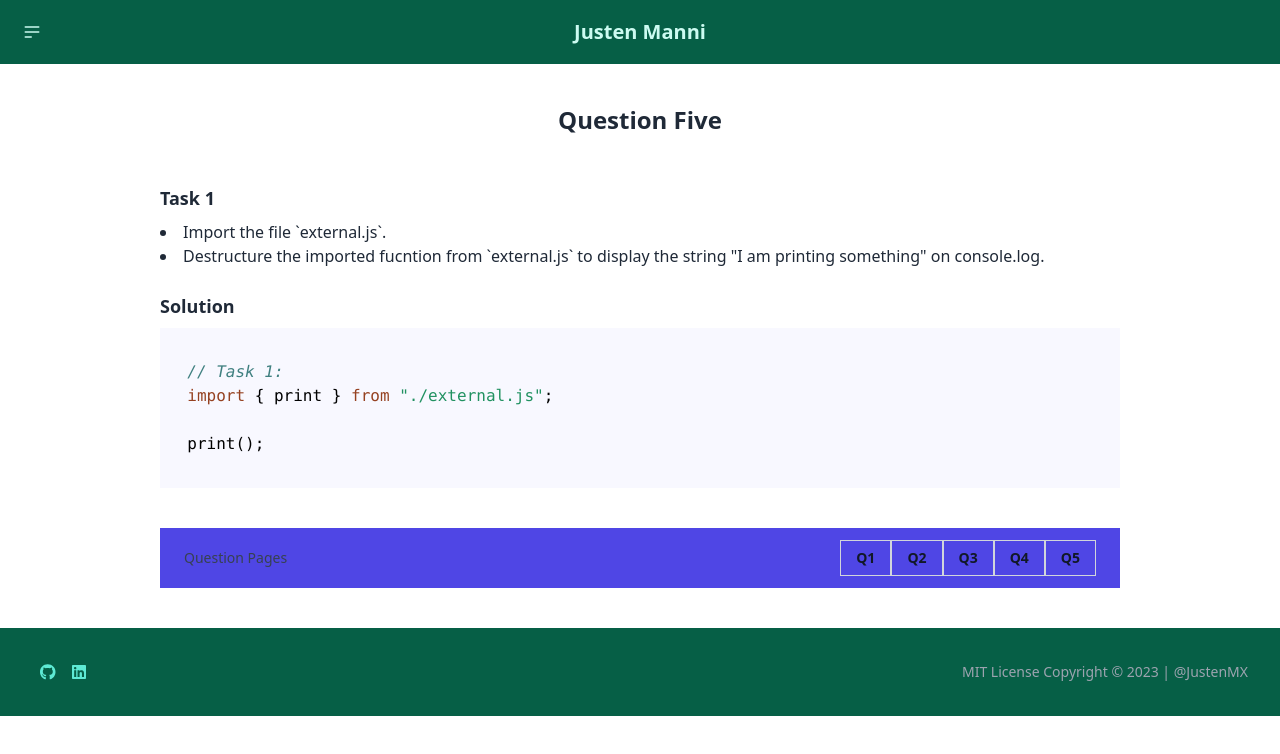
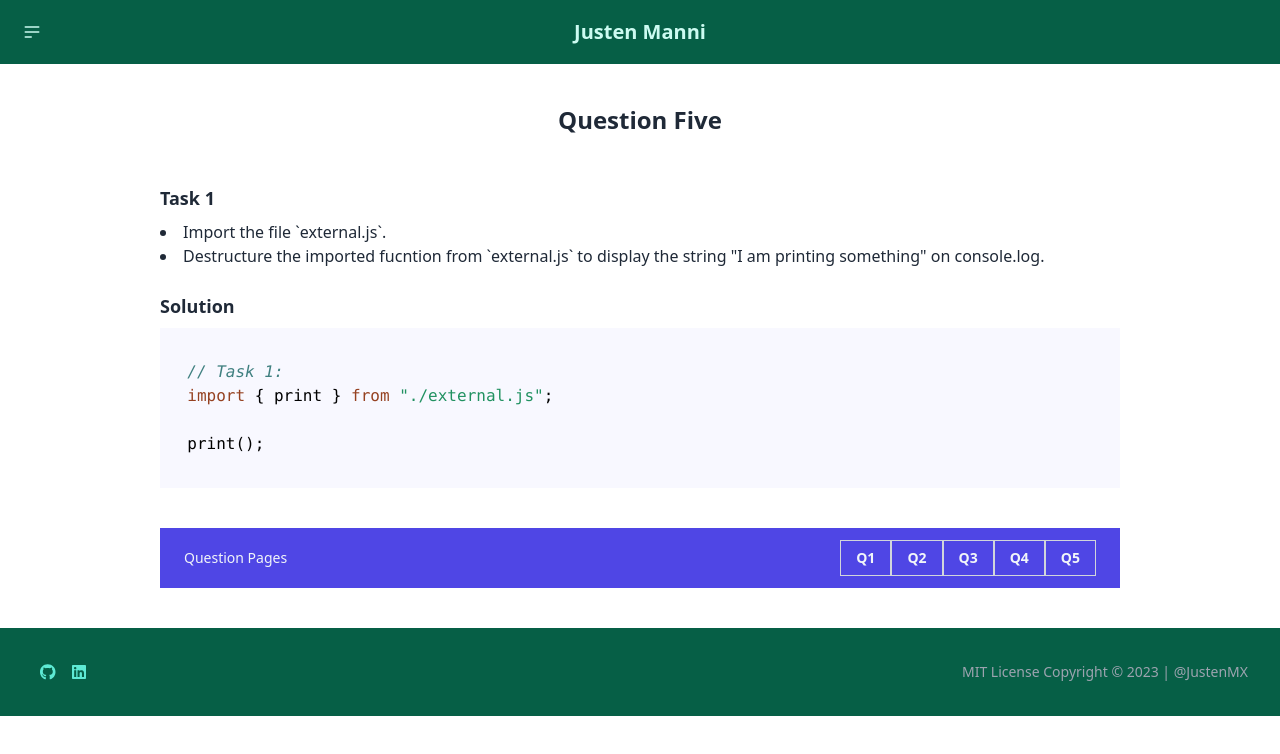
Before and after one commit to JustenMX/NTU-SCTP-SE-ENTRY-TEST, a React (Vite) app: page /QuestionFive in a window 1280 px wide. Shown: the top 754 px of the page. Built offline with nearby package versions, Linux system fonts and the light colour scheme.

Commit message:
Fixed css issues

```diff
--- a/src/components/Pagination.jsx
+++ b/src/components/Pagination.jsx
@@ -6,38 +6,38 @@ function Pagination() {
     <div className="flex items-center justify-between  bg-indigo-600 px-4 py-3 sm:px-6 mb-10">
       <div className="hidden sm:flex sm:flex-1 sm:items-center sm:justify-between">
         <div>
-          <p className="text-sm text-gray-700 dark:text-slate-100">
+          <p className="text-sm text-slate-100 dark:text-slate-100">
             Question Pages
           </p>
         </div>
         <div>
           <Link
             to="/QuestionOne"
-            className="relative inline-flex items-center px-4 py-2 text-sm font-semibold text-gray-900 ring-1 ring-inset ring-gray-300 hover:bg-emerald-700 focus:z-20 focus:outline-offset-0 dark:text-slate-100"
+            className="relative inline-flex items-center px-4 py-2 text-sm font-semibold text-slate-100 ring-1 ring-inset ring-gray-300 hover:bg-emerald-700 focus:z-20 focus:outline-offset-0 dark:text-slate-100 "
           >
             Q1
           </Link>
           <Link
             to="/QuestionTwo"
-            className="relative inline-flex items-center px-4 py-2 text-sm font-semibold text-gray-900 ring-1 ring-inset ring-gray-300 hover:bg-emerald-700 focus:z-20 focus:outline-offset-0 dark:text-slate-100"
+            className="relative inline-flex items-center px-4 py-2 text-sm font-semibold text-slate-100 ring-1 ring-inset ring-gray-300 hover:bg-emerald-700 focus:z-20 focus:outline-offset-0 dark:text-slate-100"
           >
             Q2
           </Link>
           <Link
             to="/QuestionThree"
-            className="relative inline-flex items-center px-4 py-2 text-sm font-semibold text-gray-900 ring-1 ring-inset ring-gray-300 hover:bg-emerald-700 focus:z-20 focus:outline-offset-0 dark:text-slate-100"
+            className="relative inline-flex items-center px-4 py-2 text-sm font-semibold text-slate-100 ring-1 ring-inset ring-gray-300 hover:bg-emerald-700 focus:z-20 focus:outline-offset-0 dark:text-slate-100"
           >
             Q3
           </Link>
           <Link
             to="/QuestionFour"
-            className="relative inline-flex items-center px-4 py-2 text-sm font-semibold text-gray-900 ring-1 ring-inset ring-gray-300 hover:bg-emerald-700 focus:z-20 focus:outline-offset-0 dark:text-slate-100"
+            className="relative inline-flex items-center px-4 py-2 text-sm font-semibold text-slate-100 ring-1 ring-inset ring-gray-300 hover:bg-emerald-700 focus:z-20 focus:outline-offset-0 dark:text-slate-100"
           >
             Q4
           </Link>
           <Link
             to="/QuestionFive"
-            className="relative inline-flex items-center px-4 py-2 text-sm font-semibold text-gray-900 ring-1 ring-inset ring-gray-300 hover:bg-emerald-700 focus:z-20 focus:outline-offset-0 dark:text-slate-100"
+            className="relative inline-flex items-center px-4 py-2 text-sm font-semibold text-slate-100 ring-1 ring-inset ring-gray-300 hover:bg-emerald-700 focus:z-20 focus:outline-offset-0 dark:text-slate-100"
           >
             Q5
           </Link>
```
